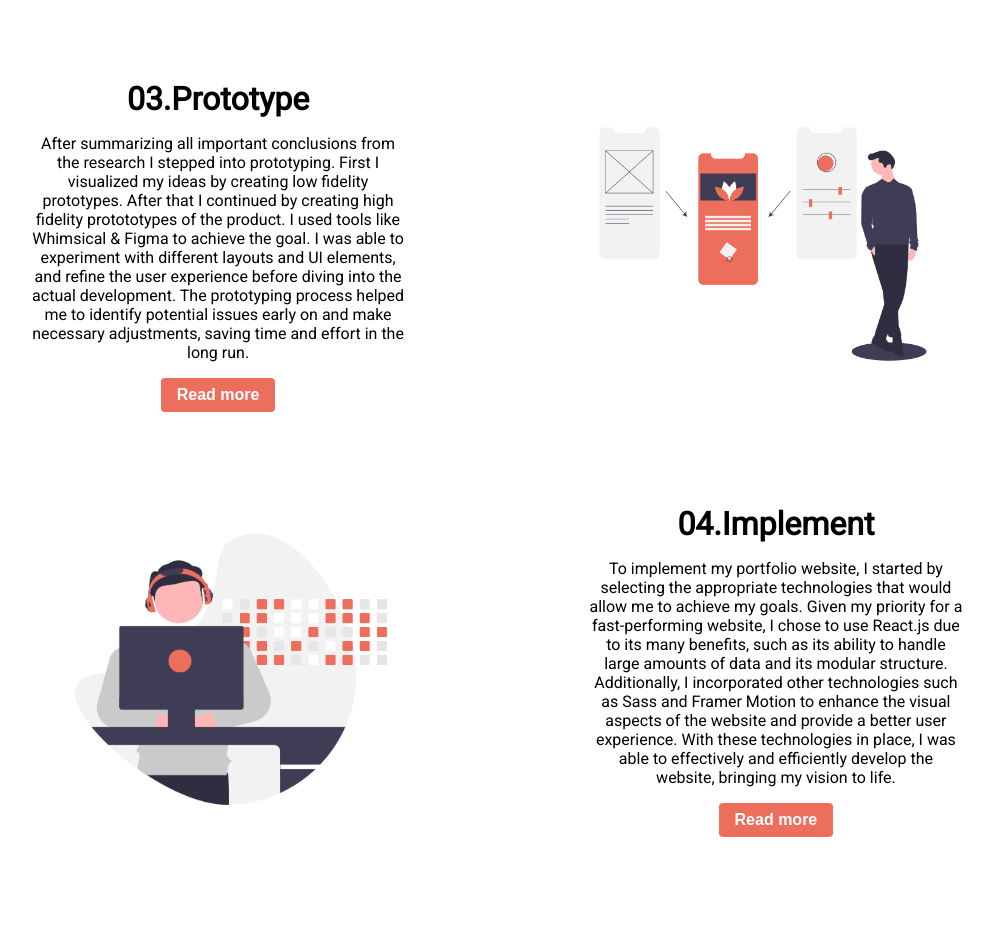
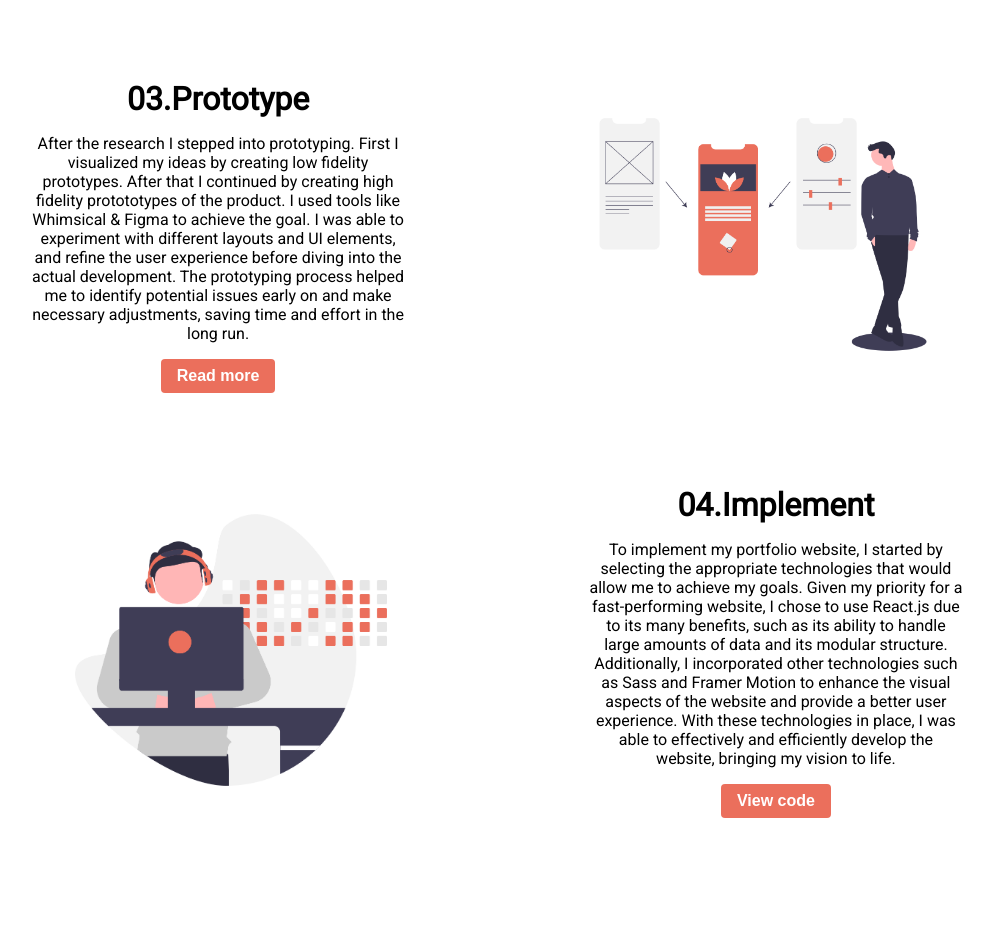
Before and after one commit to YusmenKadir/S7-Portfolio, a React (Create React App) app: page /individual-project in a window 1280 px wide. Shown: the part 1220-2158 px from the top of the page, without its empty margins (143-1136 px from the left). Built offline with nearby package versions, Linux system fonts and the light colour scheme.

Commit message:
add links

```diff
--- a/src/components/IndividualProject.js
+++ b/src/components/IndividualProject.js
@@ -27,7 +27,16 @@ const IndividualProject = () => {
             able to stay focused, track progress, and ensure that my portfolio
             website meets my objectives and showcases my products effectively.
           </p>
-          <button className="cta-button">Read more</button>
+          <button
+            className="cta-button"
+            onClick={() =>
+              window.open(
+                "https://busy-mallet-49a.notion.site/Project-Plan-c7071a584cea4554bb735a2f0ece827d"
+              )
+            }
+          >
+            Read more
+          </button>
         </div>
         <div className="zig-zag-wrapper-img">
           <img src={projectPlanImage} alt="#" />
@@ -47,7 +56,16 @@ const IndividualProject = () => {
             resources on the web in order to find contextual information,
             guidance and best practices to answer my primary research question.
           </p>
-          <button className="cta-button">Read more</button>
+          <button
+            className="cta-button"
+            onClick={() =>
+              window.open(
+                "https://busy-mallet-49a.notion.site/Research-114f7128f09e4488b579e9a33db21973"
+              )
+            }
+          >
+            Read more
+          </button>
         </div>
       </div>
 
@@ -55,17 +73,26 @@ const IndividualProject = () => {
         <div className="zig-zag-wrapper-text">
           <h1>03.Prototype</h1>
           <p>
-            After summarizing all important conclusions from the research I
-            stepped into prototyping. First I visualized my ideas by creating
-            low fidelity prototypes. After that I continued by creating high
-            fidelity protototypes of the product. I used tools like Whimsical &
-            Figma to achieve the goal. I was able to experiment with different
-            layouts and UI elements, and refine the user experience before
-            diving into the actual development. The prototyping process helped
-            me to identify potential issues early on and make necessary
-            adjustments, saving time and effort in the long run.
+            After the research I stepped into prototyping. First I visualized my
+            ideas by creating low fidelity prototypes. After that I continued by
+            creating high fidelity protototypes of the product. I used tools
+            like Whimsical & Figma to achieve the goal. I was able to experiment
+            with different layouts and UI elements, and refine the user
+            experience before diving into the actual development. The
+            prototyping process helped me to identify potential issues early on
+            and make necessary adjustments, saving time and effort in the long
+            run.
           </p>
-          <button className="cta-button">Read more</button>
+          <button
+            className="cta-button"
+            onClick={() =>
+              window.open(
+                "https://busy-mallet-49a.notion.site/Prototype-343e5fc26d6445309a4a06c909ac185a"
+              )
+            }
+          >
+            Read more
+          </button>
         </div>
         <div className="zig-zag-wrapper-img">
           <img src={prototypingImage} alt="#" />{" "}
@@ -90,7 +117,14 @@ const IndividualProject = () => {
             effectively and efficiently develop the website, bringing my vision
             to life.
           </p>
-          <button className="cta-button">Read more</button>
+          <button
+            className="cta-button"
+            onClick={() =>
+              window.open("https://github.com/YusmenKadir/S7-Portfolio")
+            }
+          >
+            View code
+          </button>
         </div>
       </div>
 
@@ -106,7 +140,16 @@ const IndividualProject = () => {
             thorough usability testing to ensure the website is easy to use and
             navigate.
           </p>
-          <button className="cta-button">Read more</button>
+          <button
+            className="cta-button"
+            onClick={() =>
+              window.open(
+                "https://busy-mallet-49a.notion.site/Usability-test-c6040e0b863f4f37bb849cc062213217"
+              )
+            }
+          >
+            Read more
+          </button>
         </div>
         <div className="zig-zag-wrapper-img">
           <img src={testingImage} alt="#" />
@@ -128,7 +171,16 @@ const IndividualProject = () => {
             for me to learn from an experienced professional and make the
             necessary adjustments to ensure the project's success.
           </p>
-          <button className="cta-button">Read more</button>
+          <button
+            className="cta-button"
+            onClick={() =>
+              window.open(
+                "https://busy-mallet-49a.notion.site/Reflection-7905160d9974492aab7961e07ddc93ee"
+              )
+            }
+          >
+            Read more
+          </button>
         </div>
       </div>
     </div>
```
